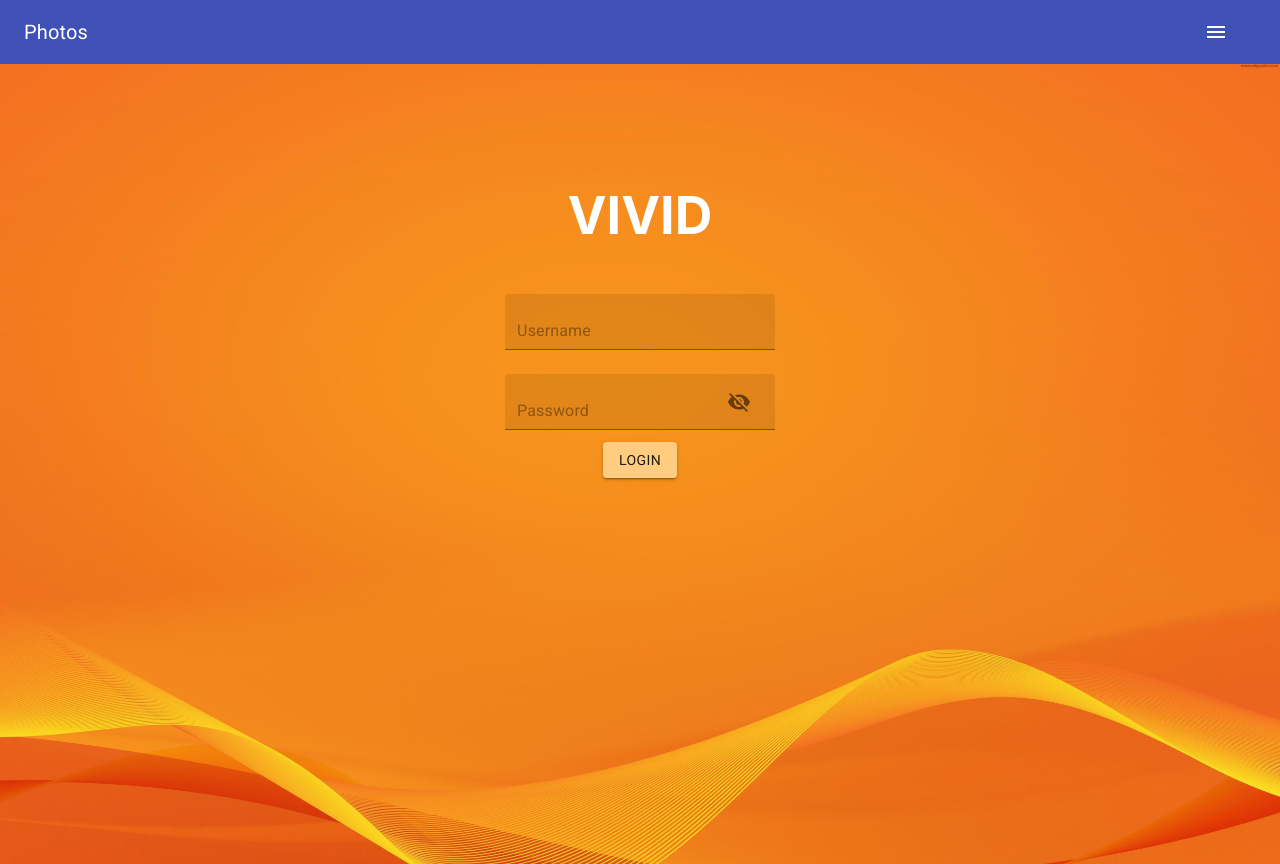
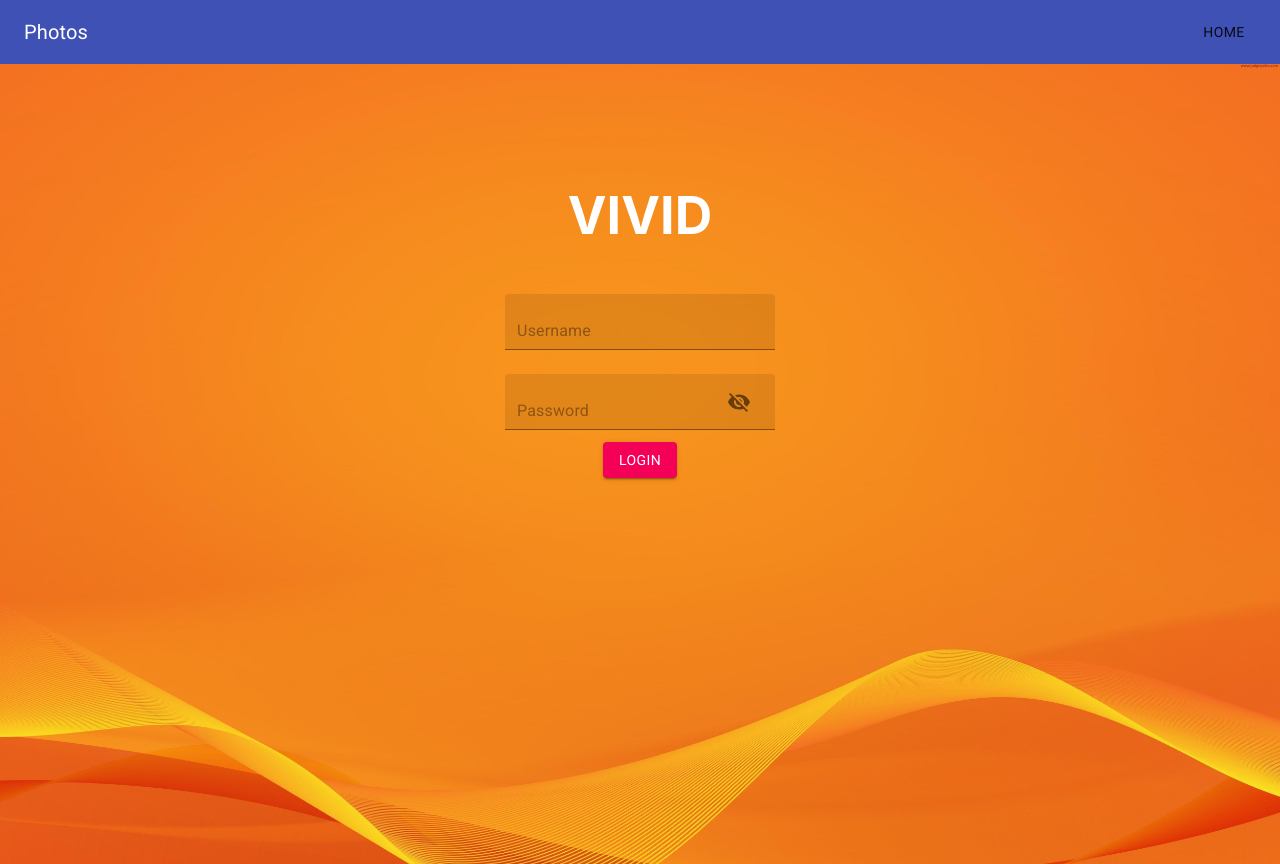
Before and after one commit to Vivid-Project/frontend, a React (Create React App) app: page / in a window 1280 px wide. Built offline with nearby package versions, Linux system fonts and the light colour scheme.

Commit message:
Import theme correctly

```diff
--- a/src/modules/Header/Header.js
+++ b/src/modules/Header/Header.js
@@ -1,13 +1,16 @@
 import React from 'react';
-import { makeStyles } from '@material-ui/core/styles';
+import { withRouter } from 'react-router-dom';
+
+import useMediaQuery from '@material-ui/core/useMediaQuery';
+import { makeStyles, useTheme } from '@material-ui/core/styles';
 import AppBar from '@material-ui/core/AppBar';
 import Toolbar from '@material-ui/core/Toolbar';
 import Typography from '@material-ui/core/Typography';
 import IconButton from '@material-ui/core/IconButton';
+import Button from '@material-ui/core/Button';
 import MenuIcon from '@material-ui/icons/Menu';
 import MenuItem from '@material-ui/core/MenuItem';
 import Menu from '@material-ui/core/Menu';
-import { withRouter } from 'react-router-dom';
 
 const useStyles = makeStyles((theme) => ({
   root: {
@@ -27,6 +30,8 @@ const Header = (props) => {
   const classes = useStyles();
   const [anchorEl, setAnchorEl] = React.useState(null);
   const open = Boolean(anchorEl);
+  const theme = useTheme();
+  const isMobile = useMediaQuery(theme.breakpoints.down('sm'));
 
   const handleMenu = (event) => {
     setAnchorEl(event.currentTarget);
@@ -45,6 +50,8 @@ const Header = (props) => {
             Photos
           </Typography>
           <div>
+            {isMobile ? (
+              <>
                 <IconButton
                   edge="start"
                   className={classes.menuButton}
@@ -54,7 +61,6 @@ const Header = (props) => {
                 >
                   <MenuIcon />
                 </IconButton>
-
                 <Menu
                   id="menu-appbar"
                   anchorEl={anchorEl}
@@ -82,8 +88,14 @@ const Header = (props) => {
                   <MenuItem onClick={() => handleMenuClick('/analytics')}>
                     Data
                   </MenuItem>
-              <MenuItem onClick={() => handleMenuClick('/')}>Logout</MenuItem>
-            </Menu>
+                  <MenuItem onClick={() => handleMenuClick('/')}>
+                    Logout
+                  </MenuItem>
+                </Menu>{' '}
+              </>
+            ) : (
+              <Button>HOME</Button>
+            )}
           </div>
         </Toolbar>
       </AppBar>
--- a/src/modules/Login/Login.js
+++ b/src/modules/Login/Login.js
@@ -1,8 +1,7 @@
 import React, { useState } from 'react';
 import { Link } from 'react-router-dom';
 
-import { theme } from '../../themes/theme';
-import { makeStyles, ThemeProvider } from '@material-ui/core/styles';
+import { makeStyles, ThemeProvider, useTheme } from '@material-ui/core/styles';
 
 import FilledInput from '@material-ui/core/FilledInput';
 import Button from '@material-ui/core/Button';
@@ -30,6 +29,7 @@ const useStyles = makeStyles((theme) => ({
 }));
 
 const Login = ({ setUser }) => {
+  const theme = useTheme();
   const classes = useStyles();
   const [values, setValues] = useState({
     showPassword: false,
```
Lines whose indentation alone changed are shown as unchanged.
